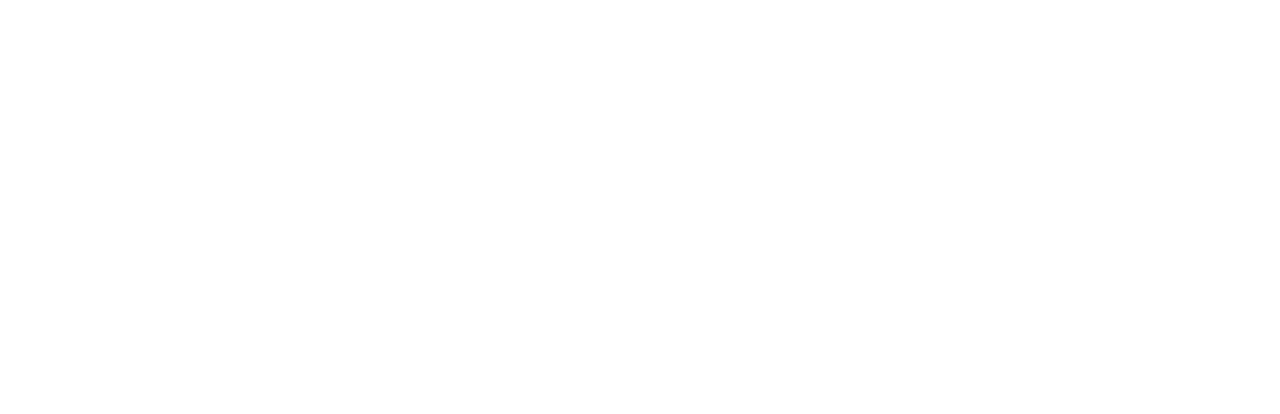
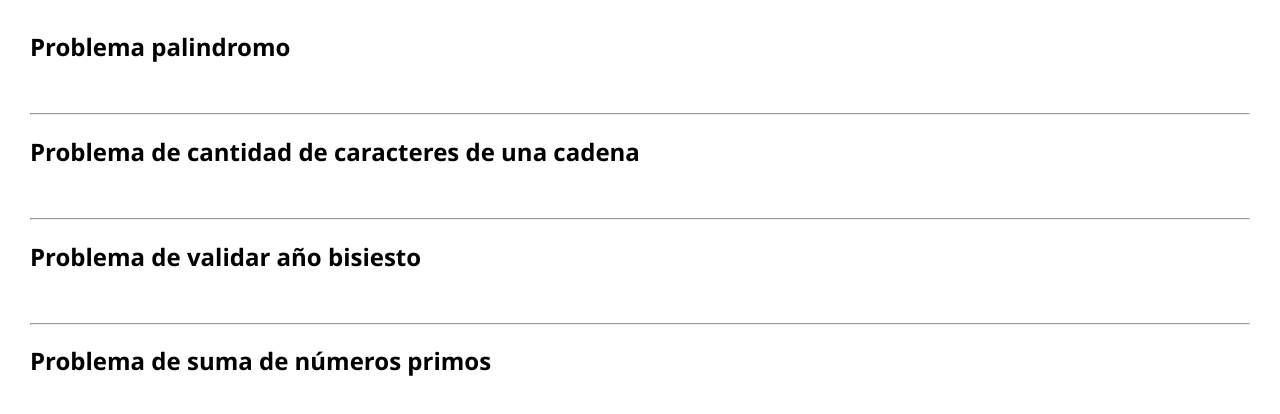
Before and after one commit to CeciliaGnz/gonzalez-cecilia, a plain HTML site: page Laboratorio#3/index.html in a window 1280 px wide. Drawn offline with Linux system fonts and the light colour scheme.

Commit message:
Base de html y css

```diff
--- a/Laboratorio#3/estilo.css
+++ b/Laboratorio#3/estilo.css
@@ -0,0 +1,4 @@
+body{
+    font-family: 'Segoe UI', Tahoma, Geneva, Verdana, sans-serif;
+    margin: 30px;
+}
--- a/Laboratorio#3/index.html
+++ b/Laboratorio#3/index.html
@@ -4,10 +4,21 @@
     <meta charset="UTF-8">
     <meta name="viewport" content="width=device-width, initial-scale=1.0">
     <title>Laboratorio #3</title>
+    <link rel="stylesheet" href="estilo.css">
 </head>
 <body>
+    <!--Problema 1-->
+    <h2>Problema palindromo</h2>
 
 
+    <!--Problema 2-->
+    <br><hr></td><h2>Problema de cantidad de caracteres de una cadena</h2>
+
+    <!--Problema 3-->
+    <br><hr><h2>Problema de validar año bisiesto</h2>
+
+    <!--Problema 4-->
+    <br><hr><h2>Problema de suma de números primos</h2>
 
 </body>
 </html>
```
